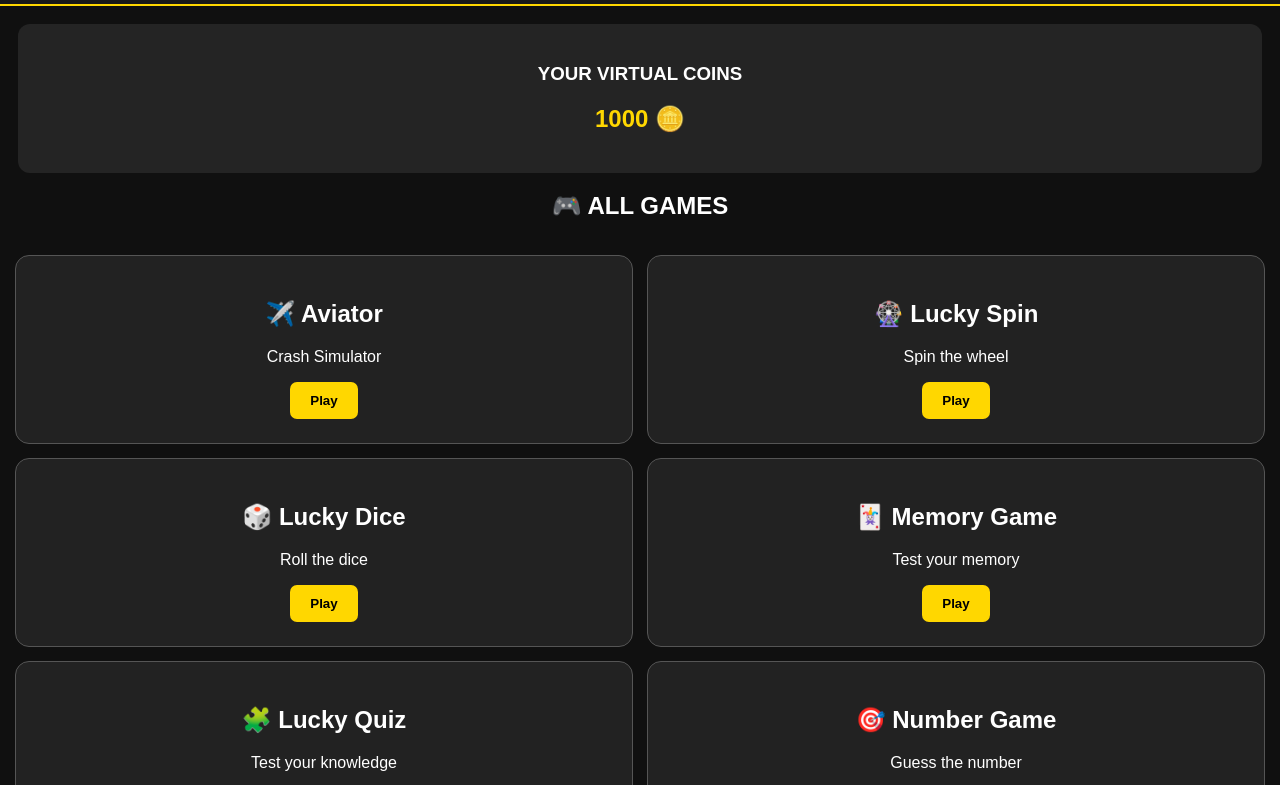
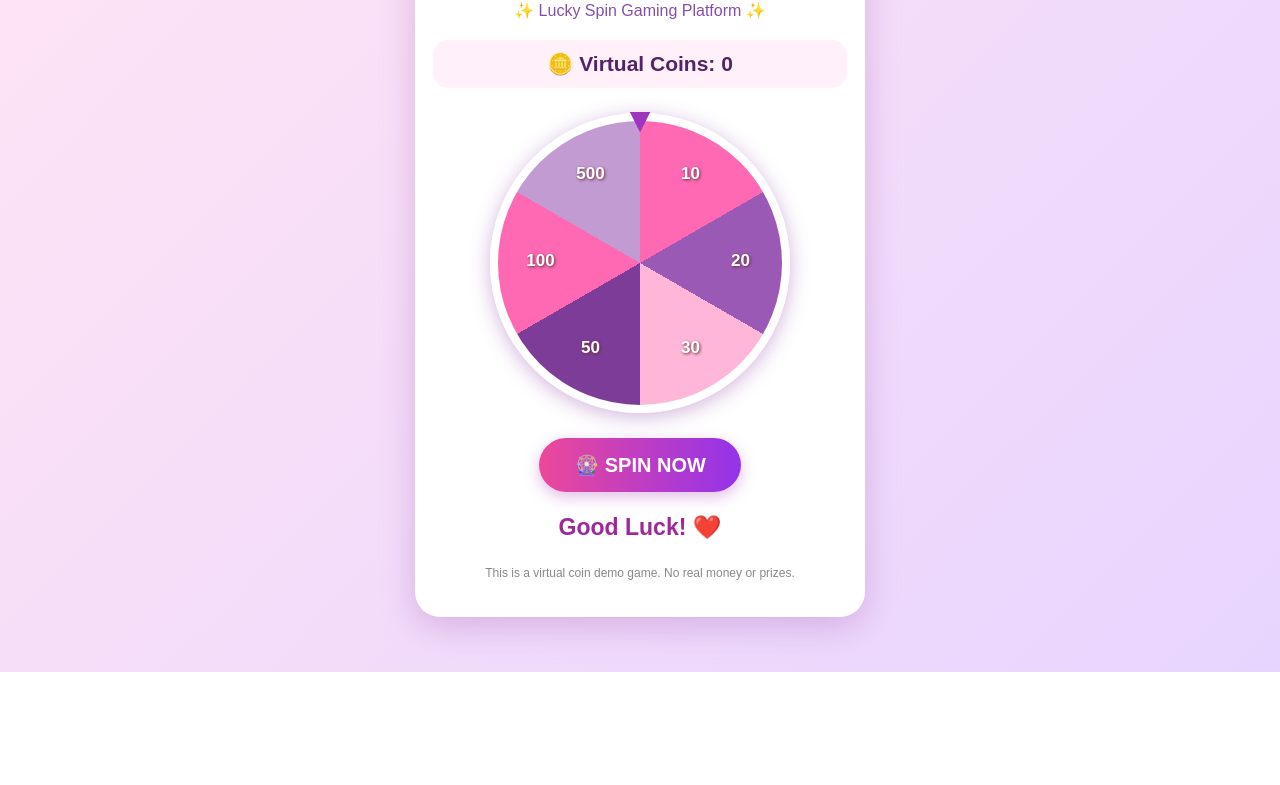
Before and after one commit to sheemargirl6-lab/Your-luck-, a plain HTML site: page index.html in a window 1280 px wide. Shown: the part 128-913 px from the top of the page. After the commit the page ends 800 px from the top, so only its background shows below. Drawn offline with Linux system fonts and the light colour scheme.

Commit message:
Update index.html

```diff
--- a/index.html
+++ b/index.html
@@ -1,207 +1,168 @@
 <!DOCTYPE html>
 <html lang="en">
 <head>
-<meta name="viewport" content="width=device-width, initial-scale=1">
-<title>YOUR LUCK</title>
+<meta charset="UTF-8">
+<meta name="viewport" content="width=device-width, initial-scale=1.0">
+<title>Your Luck - Lucky Spin</title>
 <style>
-body {
-  margin:0;
-  background:#101010;
-  color:white;
-  font-family:Arial,sans-serif;
+*{box-sizing:border-box}
+body{
+margin:0;
+font-family:Arial,sans-serif;
+background:linear-gradient(135deg,#ffe4f4,#e8d5ff);
+color:#55216c;
+text-align:center;
+min-height:100vh;
+padding:20px;
 }
-header {
-  background:#191919;
-  padding:22px;
-  text-align:center;
-  border-bottom:2px solid gold;
+.container{
+max-width:450px;
+margin:25px auto;
+background:white;
+padding:25px 18px;
+border-radius:25px;
+box-shadow:0 10px 35px #a65bb555;
 }
-h1 {color:gold;margin:0;}
-.balance {
-  background:#242424;
-  margin:18px;
-  padding:20px;
-  border-radius:12px;
-  text-align:center;
+h1{color:#c02b91;margin:5px}
+.subtitle{color:#8550a4}
+.coins{
+background:#fff0fa;
+padding:12px;
+border-radius:15px;
+font-size:21px;
+font-weight:bold;
+margin:20px 0;
 }
-.balance h2 {color:gold;}
-.games {
-  display:grid;
-  grid-template-columns:1fr 1fr;
-  gap:14px;
-  padding:15px;
+.wheel-wrap{
+width:min(300px,80vw);
+height:min(300px,80vw);
+margin:25px auto;
+position:relative;
 }
-.game {
-  background:#222;
-  border:1px solid #555;
-  border-radius:14px;
-  padding:24px 10px;
-  text-align:center;
+.pointer{
+position:absolute;
+top:-13px;
+left:50%;
+transform:translateX(-50%);
+z-index:2;
+font-size:35px;
+color:#9d36bd;
 }
-.game button {
-  background:gold;
-  color:black;
-  border:0;
-  padding:11px 20px;
-  border-radius:7px;
-  font-weight:bold;
+#wheel{
+width:100%;
+height:100%;
+border-radius:50%;
+border:8px solid white;
+box-shadow:0 4px 20px #9146aa66;
+background:conic-gradient(
+#ff69b4 0deg 60deg,
+#9b59b6 60deg 120deg,
+#ffb6d9 120deg 180deg,
+#7d3c98 180deg 240deg,
+#ff69b4 240deg 300deg,
+#c39bd3 300deg 360deg);
+transition:transform 5s cubic-bezier(.15,.7,.1,1);
+position:relative;
 }
-#result {
-  text-align:center;
-  color:#00ff99;
-  font-size:20px;
-  padding:15px;
+.labels{
+position:absolute;
+inset:0;
+border-radius:50%;
+pointer-events:none;
 }
-footer {
-  text-align:center;
-  padding:20px;
-  color:#aaa;
+.labels span{
+position:absolute;
+left:50%;
+top:50%;
+width:65px;
+margin-left:-32px;
+margin-top:-12px;
+font-size:17px;
+font-weight:bold;
+color:white;
+text-shadow:1px 1px 3px #633;
 }
+.labels span:nth-child(1){transform:rotate(30deg) translateY(-100px) rotate(-30deg)}
+.labels span:nth-child(2){transform:rotate(90deg) translateY(-100px) rotate(-90deg)}
+.labels span:nth-child(3){transform:rotate(150deg) translateY(-100px) rotate(-150deg)}
+.labels span:nth-child(4){transform:rotate(210deg) translateY(-100px) rotate(-210deg)}
+.labels span:nth-child(5){transform:rotate(270deg) translateY(-100px) rotate(-270deg)}
+.labels span:nth-child(6){transform:rotate(330deg) translateY(-100px) rotate(-330deg)}
+button{
+border:0;
+padding:15px 35px;
+border-radius:30px;
+background:linear-gradient(90deg,#ec4899,#9333ea);
+color:white;
+font-size:20px;
+font-weight:bold;
+cursor:pointer;
+box-shadow:0 5px 15px #b65bc566;
+}
+button:disabled{opacity:.6}
+#result{
+font-size:23px;
+font-weight:bold;
+margin:22px 0;
+min-height:30px;
+color:#a0269b;
+}
+.note{font-size:12px;color:#888;margin-top:20px}
 </style>
 </head>
 <body>
+<div class="container">
+<h1>💜 Your-Luck 💜</h1>
+<p class="subtitle">✨ Lucky Spin Gaming Platform ✨</p>
 
-<header>
-<h1>🍀 YOUR LUCK</h1>
-<p>PLAY GAMES • TEST YOUR LUCK</p>
-</header>
+<div class="coins">🪙 Virtual Coins: <span id="coins">0</span></div>
 
-<div class="balance">
-<h3>YOUR VIRTUAL COINS</h3>
-<h2 id="coins">1000 🪙</h2>
+<div class="wheel-wrap">
+<div class="pointer">▼</div>
+<div id="wheel">
+<div class="labels">
+<span>10</span><span>20</span><span>30</span>
+<span>50</span><span>100</span><span>500</span>
+</div>
+</div>
 </div>
 
-<h2 style="text-align:center">🎮 ALL GAMES</h2>
-
-<div class="games">
-
-<div class="game">
-<h2>✈️ Aviator</h2>
-<p>Crash Simulator</p>
-<button onclick="aviator()">Play</button>
+<button id="spin" onclick="spinWheel()">🎡 SPIN NOW</button>
+<div id="result">Good Luck! ❤️</div>
+<p class="note">This is a virtual coin demo game. No real money or prizes.</p>
 </div>
 
-<div class="game">
-<h2>🎡 Lucky Spin</h2>
-<p>Spin the wheel</p>
-<button onclick="spin()">Play</button>
-</div>
+<script>
+let total=0;
+let rotation=0;
+let spinning=false;
+const prizes=[10,20,30,50,100,500];
 
-<div class="game">
-<h2>🎲 Lucky Dice</h2>
-<p>Roll the dice</p>
-<button onclick="dice()">Play</button>
-</div>
+function spinWheel(){
+if(spinning)return;
+spinning=true;
+const btn=document.getElementById("spin");
+const wheel=document.getElementById("wheel");
+const result=document.getElementById("result");
 
-<div class="game">
-<h2>🃏 Memory Game</h2>
-<p>Test your memory</p>
-<button onclick="memory()">Play</button>
-</div>
+btn.disabled=true;
+result.textContent="✨ Spinning...";
 
-<div class="game">
-<h2>🧩 Lucky Quiz</h2>
-<p>Test your knowledge</p>
-<button onclick="quiz()">Play</button>
-</div>
+const index=Math.floor(Math.random()*prizes.length);
+const prize=prizes[index];
+const angle=360-index*60-30;
 
-<div class="game">
-<h2>🎯 Number Game</h2>
-<p>Guess the number</p>
-<button onclick="numberGame()">Play</button>
-</div>
+rotation+=1800+angle-(rotation%360);
+wheel.style.transform="rotate("+rotation+"deg)";
 
-</div>
-
-<div id="result">Welcome to YOUR LUCK! 🍀</div>
-
-<footer>
-<p>YOUR LUCK © 2026</p>
-<p>Free games • Virtual coins only</p>
-</footer>
-
-<script>
-let coins=1000;
-
-function update(){
-document.getElementById("coins").innerText=coins+" 🪙";
+setTimeout(()=>{
+total+=prize;
+document.getElementById("coins").textContent=total;
+result.textContent="🎉 Congratulations! You won "+prize+" coins! 💜";
+btn.disabled=false;
+spinning=false;
+},5100);
 }
-
-function reward(){
-coins+=10;
-update();
-}
-
-function aviator(){
-let x=(1+Math.random()*4).toFixed(2);
-document.getElementById("result").innerText=
-"✈️ Demo flight ended at "+x+"x";
-reward();
-}
-
-function spin(){
-let prizes=[10,20,30,50,100];
-let p=prizes[Math.floor(Math.random()*prizes.length)];
-coins+=p;
-update();
-document.getElementById("result").innerText=
-"🎡 You won "+p+" virtual coins!";
-}
-
-function dice(){
-let n=Math.floor(Math.random()*6)+1;
-document.getElementById("result").innerText=
-"🎲 Your dice number: "+n;
-reward();
-}
-
-function memory(){
-let a=["🍎","🍋","🍇","🍎","🍋","🍇"];
-a.sort(()=>Math.random()-0.5);
-document.getElementById("result").innerText=
-"🧠 Remember: "+a.join(" ");
-}
-
-function quiz(){
-let ans=prompt("How many days are there in a week?");
-if(ans==="7"){
-reward();
-document.getElementById("result").innerText="Correct! +10 coins 🎉";
-}else{
-document.getElementById("result").innerText="Try again!";
-}
-}
-
-function numberGame(){
-let n=Math.floor(Math.random()*10)+1;
-let g=prompt("Guess a number between 1 and 10");
-document.getElementById("result").innerText=
-Number(g)===n?"Correct! Number was "+n:"Number was "+n+". Try again!";
-if(Number(g)===n) reward();
-}
-</script>
-<script type="module">
-  // Import the functions you need from the SDKs you need
-  import { initializeApp } from "https://www.gstatic.com/firebasejs/13.3.0/firebase-app.js";
-  import { getAnalytics } from "https://www.gstatic.com/firebasejs/13.3.0/firebase-analytics.js";
-  // TODO: Add SDKs for Firebase products that you want to use
-  // https://firebase.google.com/docs/web/setup#available-libraries
-
-  // Your web app's Firebase configuration
-  // For Firebase JS SDK v7.20.0 and later, measurementId is optional
-  const firebaseConfig = {
-    apiKey: "AIzaSyBicVV0lgCfC_WbjZR0LJ0hixXDPq56dj8",
-    authDomain: "your-luck-82ad2.firebaseapp.com",
-    projectId: "your-luck-82ad2",
-    storageBucket: "your-luck-82ad2.firebasestorage.app",
-    messagingSenderId: "979385333086",
-    appId: "1:979385333086:web:4233924ebfec9ac56f4bcf",
-    measurementId: "G-G42E3WM5FB"
-  };
-
-  // Initialize Firebase
-  const app = initializeApp(firebaseConfig);
-  const analytics = getAnalytics(app);
 </script>
 </body>
 </html>
```
